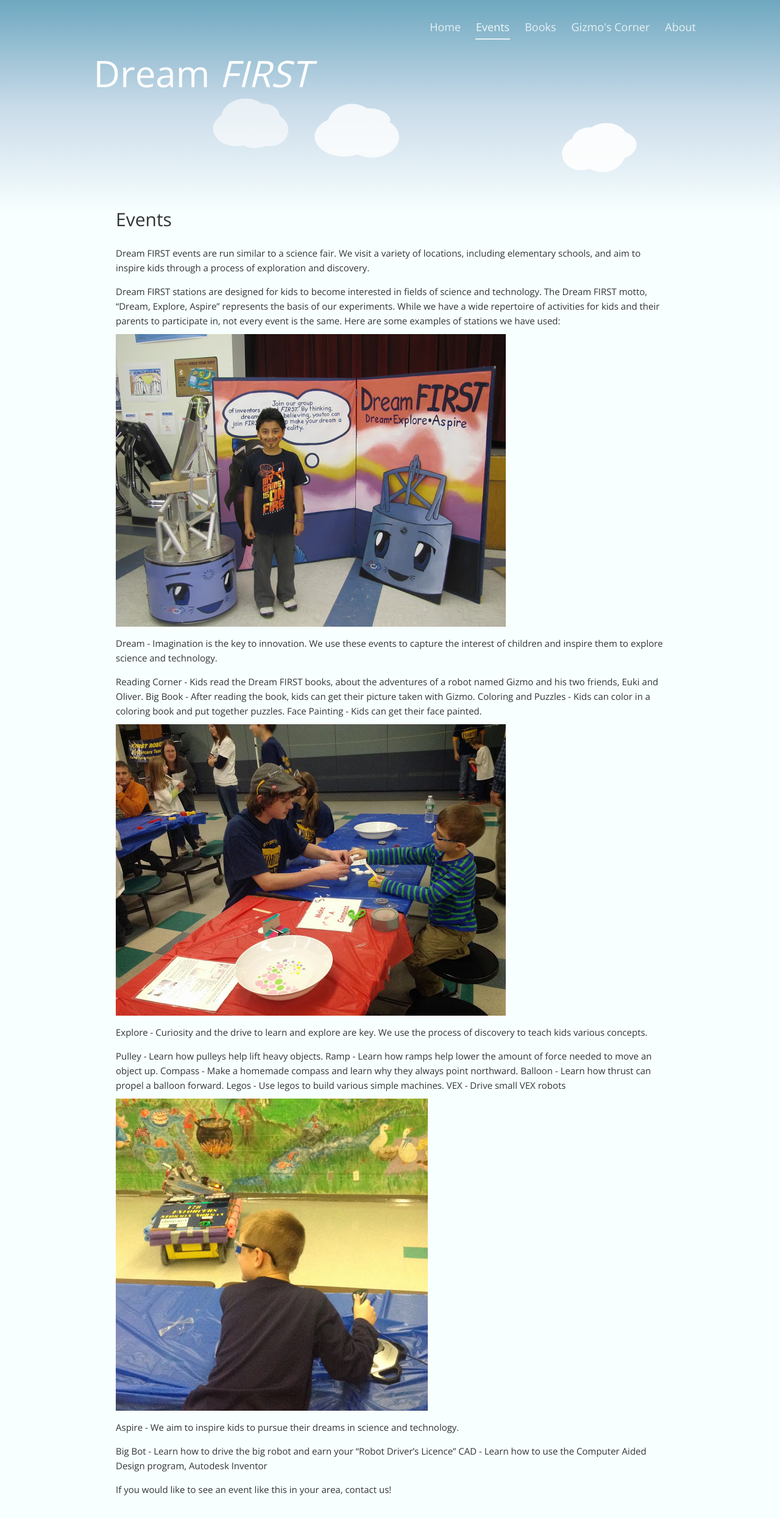
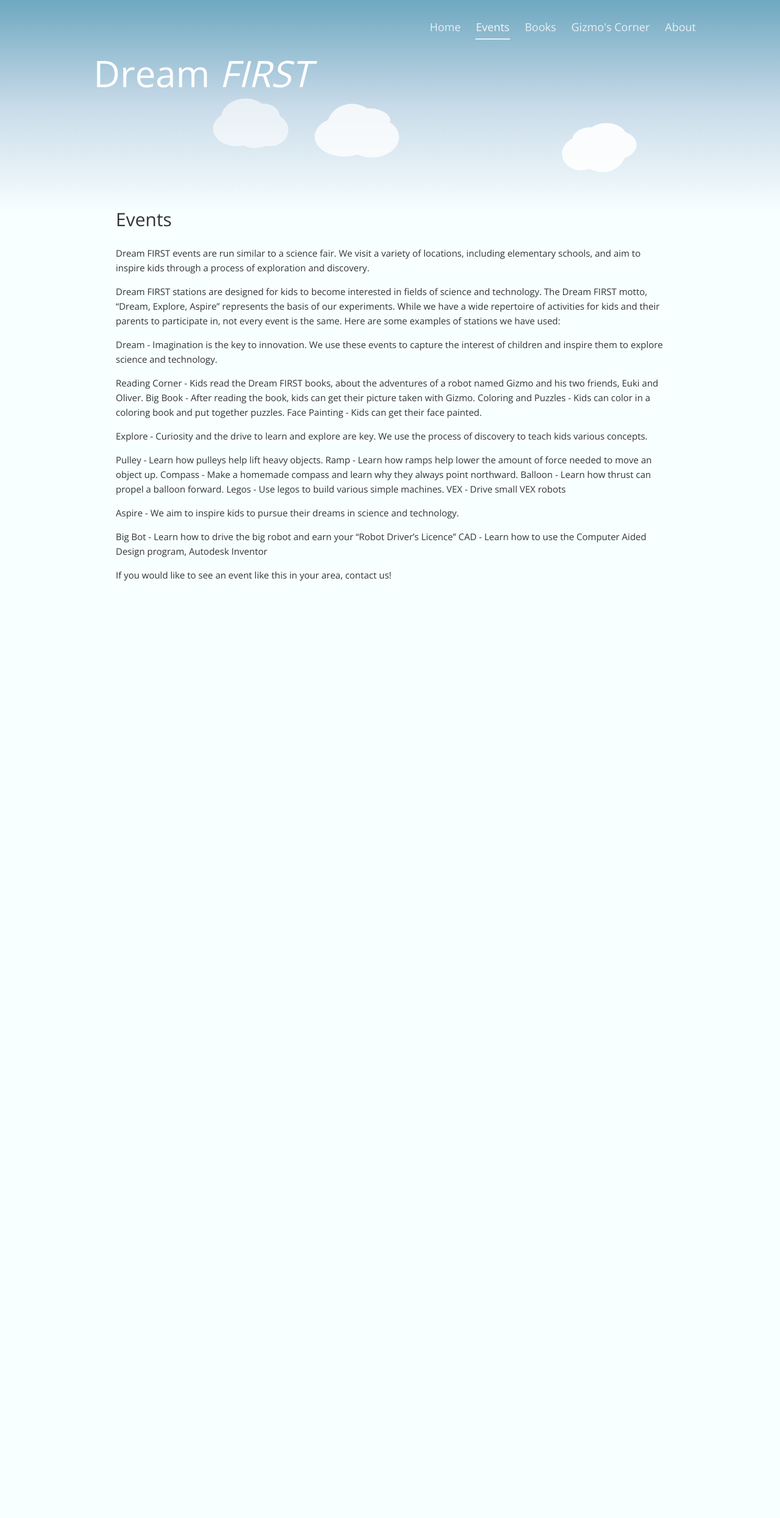
Before and after one commit to DreamFIRST/dreamfirst.github.io, a Jekyll site: the page built from events/index.md, in a window 1280 px wide. Shown: the whole page at 61% size. Built offline with Jekyll 4.4.1, drawn with Linux system fonts in a browser that asks for light colours; nearby versions of some CDN libraries; after the commit the page ends 990 px from its top, so only the background shows below that.

Commit message:
Removed images

```diff
--- a/events/index.md
+++ b/events/index.md
@@ -9,7 +9,7 @@
 Dream FIRST events are run similar to a science fair. We visit a variety of locations, including elementary schools, and aim to inspire kids through a process of exploration and discovery.
 
 Dream FIRST stations are designed for kids to become interested in fields of science and technology. The Dream FIRST motto, "Dream, Explore, Aspire" represents the basis of our experiments. While we have a wide repertoire of activities for kids and their parents to participate in, not every event is the same. Here are some examples of stations we have used:
-![gizmo.JPG](/files/gizmo.JPG)
+<!-- Image removed -->
 
 Dream - Imagination is the key to innovation. We use these events to capture the interest of children and inspire them to explore science and technology.
 
@@ -17,7 +17,7 @@
 Big Book - After reading the book, kids can get their picture taken with Gizmo.
 Coloring and Puzzles - Kids can color in a coloring book and put together puzzles.
 Face Painting - Kids can get their face painted.
-![compass.jpg](/files/compass.jpg)
+<!-- Image removed -->
 
 Explore - Curiosity and the drive to learn and explore are key. We use the process of discovery to teach kids various concepts.
 
@@ -27,10 +27,8 @@
 Balloon - Learn how thrust can propel a balloon forward.
 Legos - Use legos to build various simple machines.
 VEX - Drive small VEX robots
-![robot.jpg](/files/robot.jpg)
 
-
-
+<!-- Image removed -->
 
 Aspire - We aim to inspire kids to pursue their dreams in science and technology.
 
```
